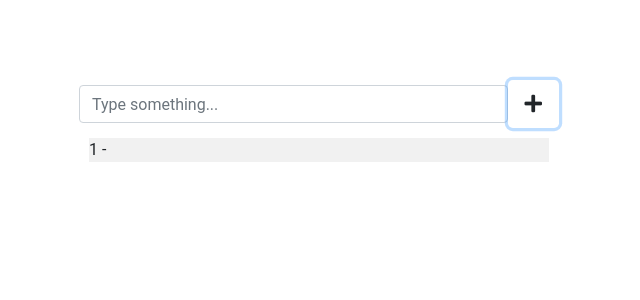
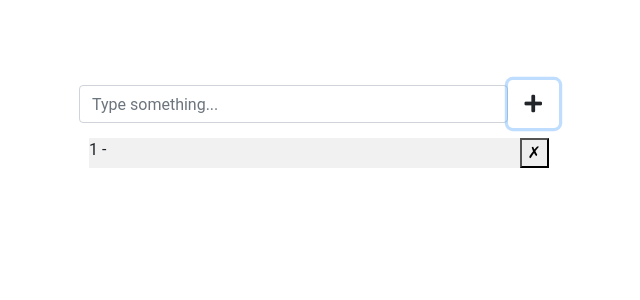
Before and after one commit to bidodev/react.js-todo-list, a React (Create React App) app: page / in a window 1280 px wide. Both pictures are taken after a click on the button 854 px from the left and 104 px from the top of the page. Shown: the top 300 px of the page, without its empty margins (321-961 px from the left). Built offline with nearby package versions, Linux system fonts and the light colour scheme.

Commit message:
breaking in small components

```diff
--- a/src/App.js
+++ b/src/App.js
@@ -14,11 +14,22 @@ class App extends Component {
   handleClick = () => {
     //not the best way
     const input = document.querySelector(".form-control").value;
-    const arr = this.state.todos.slice();
-    arr.push(input);
 
-    this.setState(() => ({ todos: arr }));
+    //copy current list of items
+    const list = [...this.state.todos];
+
+    //insert the new item inside the list array
+    list.push(input);
+
+    //update state with the new list array
+    this.setState(() => ({ todos: list }));
   };
+
+  handleDelete = (id) => {
+    //copy current list of items
+    const list = [...this.state.todos];
+
+  }
 
   render() {
     return (
--- a/src/components/list-component.jsx
+++ b/src/components/list-component.jsx
@@ -1,13 +1,14 @@
 import React from 'react';
-import './list-component.styles.scss'
+import './list-component.styles.scss';
 
 const List = (props) => {
-    console.log(props.todos)
+  console.log('props', props.todos);
   return (
     <ul className="list-items">
       {props.todos.map((todo, index) => (
         <li className={index % 2 === 0 ? 'item-even' : 'item-odd'} key={index}>
           {`${index + 1} - ${todo}`}
+          <button className="delete-btn">✗</button>
         </li>
       ))}
     </ul>
--- a/src/components/list-component.styles.scss
+++ b/src/components/list-component.styles.scss
@@ -3,6 +3,12 @@
 
     list-style-type: none;
     padding: 10px;
+  }
+
+  .item-even, .item-odd {
+      display: flex;
+      width: 100%;
+      justify-content: space-between;
   }
 
   .item-even{
```
